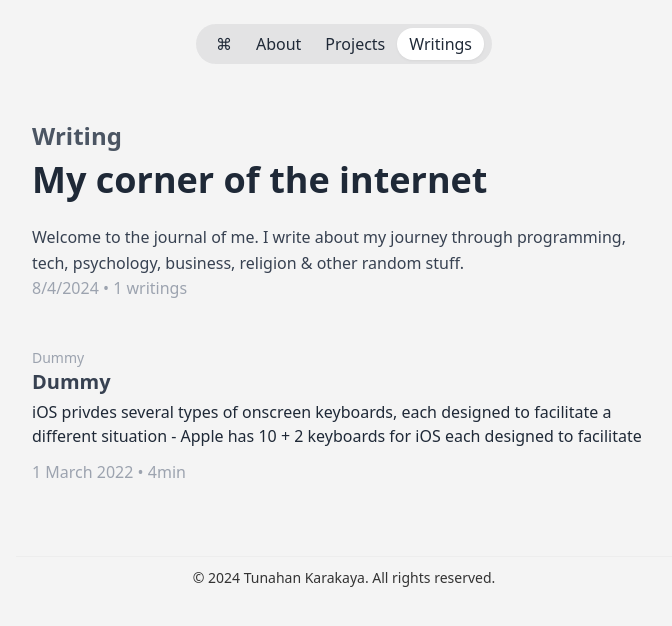
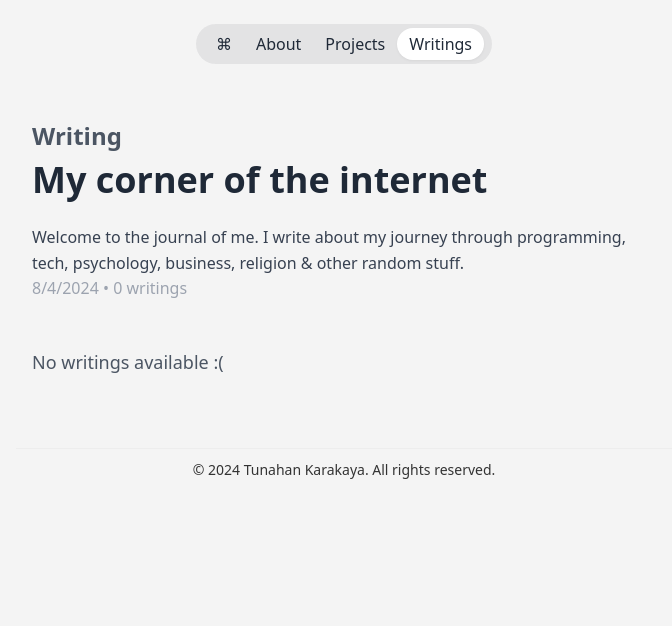
Before and after one commit to devtunahan/www, a React (Vite) app: page /writings in a window 1280 px wide. Shown: the top 626 px of the page, without its empty margins (296-968 px from the left). Built offline with nearby package versions, Linux system fonts and the light colour scheme.

Commit message:
fixed no writings available

```diff
--- a/public/writings.json
+++ b/public/writings.json
@@ -1,12 +1,3 @@
 [
-   {
-    "id":"1",
-    "topic": "Dummy",
-    "title":"Dummy",
-    "paragraph":"iOS privdes several types of onscreen keyboards, each designed to facilitate a different situation - Apple has 10 + 2 keyboards for iOS each designed to facilitate",
-    "createdDate":"1 March 2022",
-    "author":"Tunahan Karakaya",
-    "readingTime":"4min",
-    "content":"<h1 class='text-2xl font-bold'>Heading 1</h1>Lorem ipsum dolor sit amet, consetetur sadipscing elitr, sed diam nonumy eirmod tempor invidunt ut labore et dolore magna aliquyam erat, sed diam voluptua. At vero eos et accusam et justo duo dolores et ea rebum. Stet clita kasd gubergren, no sea takimata sanctus est Lorem ipsum dolor sit amet. Lorem ipsum dolor sit amet, consetetur sadipscing elitr, sed diam nonumy eirmod tempor invidunt ut labore et dolore"
-   }
+
 ]
--- a/src/components/LatestWriting.jsx
+++ b/src/components/LatestWriting.jsx
@@ -5,10 +5,10 @@ import { Link } from 'react-router-dom';
 function LatestWriting({ writings }) {
   const latestWriting = writings.at(-1);
 
-  if (!latestWriting) return null;
-
   return (
     <div className="bg-[#cacaca] text-white p-4 rounded-lg flex flex-col justify-center items-start basis-full md:basis-[30%] h-40 relative transition-transform transform hover:scale-105 border border-gray-400 shadow-lg">
+      {latestWriting ? (
+        <>
           <div className="absolute inset-0 flex items-center justify-center z-0">
             <FaBook className="text-white opacity-20 text-5xl md:text-7xl" />
           </div>
@@ -18,6 +18,12 @@ function LatestWriting({ writings }) {
           >
             <h1 className="text-lg md:text-xl font-bold mb-2 md:mb-3">LATEST WRITING</h1>
           </Link>
+        </>
+      ) : (
+        <div className="flex items-center justify-center h-full w-full">
+          <p className="text-lg md:text-xl font-bold">No latest writing available</p>
+        </div>
+      )}
     </div>
   );
 }
--- a/src/pages/Writings.jsx
+++ b/src/pages/Writings.jsx
@@ -1,6 +1,5 @@
-import React from 'react'
+import React from 'react';
 import Writing from '../components/Writing';
-
 
 function Writings({ writings }) {
 
@@ -22,7 +21,8 @@ function Writings({ writings }) {
         </p>
         <p className='text-gray-400'>{getDate()}  • {writings.length} writings</p>
         <div className='mt-12'>
-      {writings.map(writing => (
+          {writings.length > 0 ? (
+            writings.map(writing => (
               <Writing
                 key={writing.id}
                 id={writing.id}
@@ -32,11 +32,14 @@ function Writings({ writings }) {
                 createdDate={writing.createdDate}
                 readingTime={writing.readingTime}
               />
-        ))}
+            ))
+          ) : (
+            <p className="text-lg text-gray-600">No writings available :(</p>
+          )}
         </div>
       </section>
     </div>
-  )
+  );
 }
 
-export default Writings
+export default Writings;
```
Lines whose indentation alone changed are shown as unchanged.
